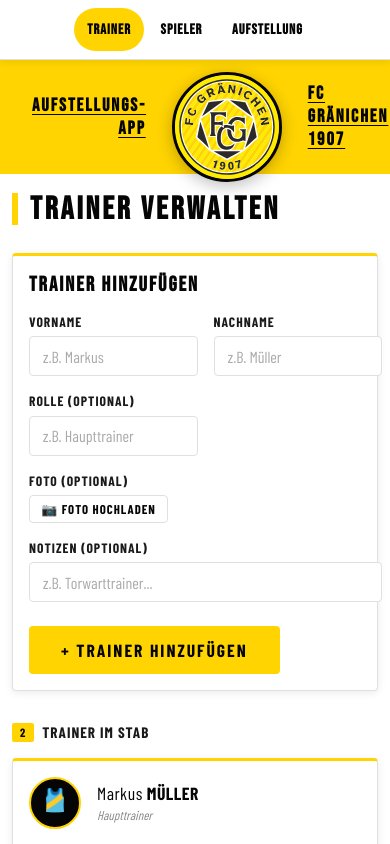
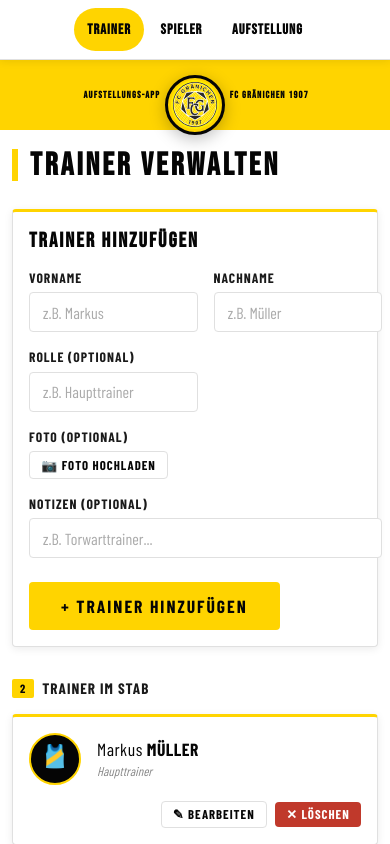
Before and after one commit to DenisCliofas/fc-graenichen-aufstellung-app, a React (Vite) app: page /fc-graenichen-aufstellung-app/editor in a window 390 px wide. Built offline with nearby package versions, Linux system fonts and the light colour scheme; no server answers; the database is empty; a web font is replaced by a local one.

Commit message:
Fix header banner layout on small screens

```diff
--- a/src/App.css
+++ b/src/App.css
@@ -72,36 +72,39 @@
 .app-header-banner {
   background: var(--yellow);
   display: grid;
-  grid-template-columns: 1fr 130px 1fr;
+  grid-template-columns: 1fr auto 1fr;
   align-items: center;
-  padding: 0.75rem 2rem;
+  padding: 0.75rem 1rem;
   position: relative;
-  min-height: 90px;
+  min-height: 70px;
 }
 
 .app-banner-text {
   font-family: var(--font-display);
-  font-size: 1.15rem;
-  letter-spacing: 2px;
+  font-size: clamp(0.55rem, 2.5vw, 1.15rem);
+  letter-spacing: clamp(0px, 0.3vw, 2px);
   color: var(--black);
   font-weight: 900;
   text-decoration: underline;
   text-underline-offset: 3px;
+  white-space: nowrap;
+  overflow: hidden;
+  text-overflow: ellipsis;
 }
 
 .app-banner-text:first-child {
   text-align: right;
-  padding-right: 1rem;
+  padding-right: clamp(0.3rem, 1vw, 1rem);
 }
 
 .app-banner-text:last-child {
   text-align: left;
-  padding-left: 1rem;
+  padding-left: clamp(0.3rem, 1vw, 1rem);
 }
 
 .app-banner-logo {
-  width: 110px;
-  height: 110px;
+  width: clamp(60px, 14vw, 110px);
+  height: clamp(60px, 14vw, 110px);
   border-radius: 50%;
   background: var(--yellow);
   border: 3px solid var(--black);
@@ -115,6 +118,7 @@
   margin-bottom: -20px;
   cursor: pointer;
   justify-self: center;
+  flex-shrink: 0;
 }
 
 .app-banner-logo:hover {
@@ -122,8 +126,8 @@
 }
 
 .app-banner-logo img {
-  width: 104px;
-  height: 104px;
+  width: 90%;
+  height: 90%;
   object-fit: contain;
 }
 
```
